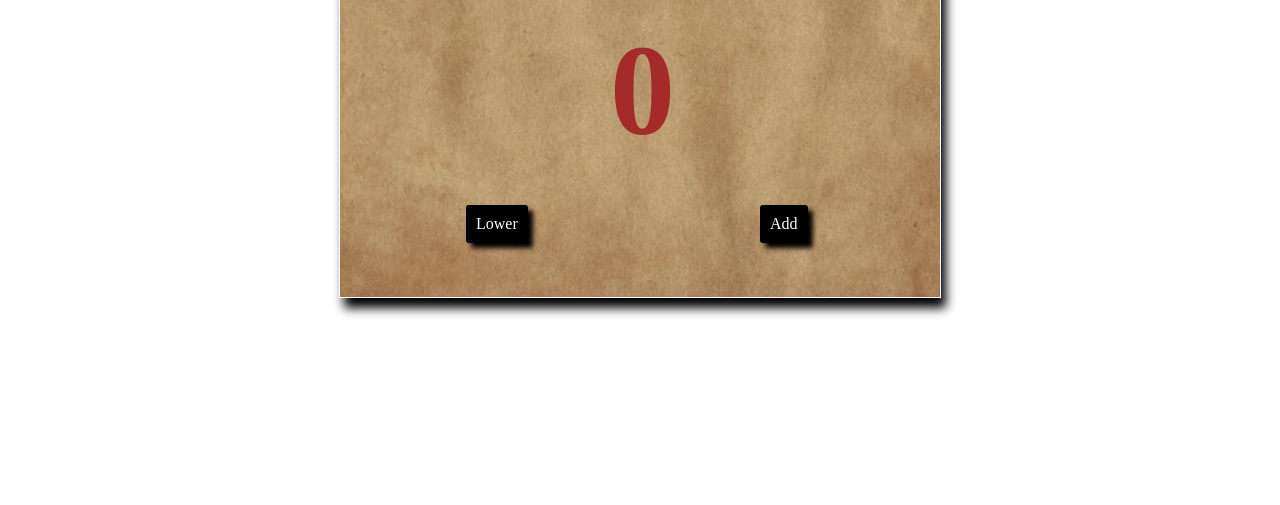
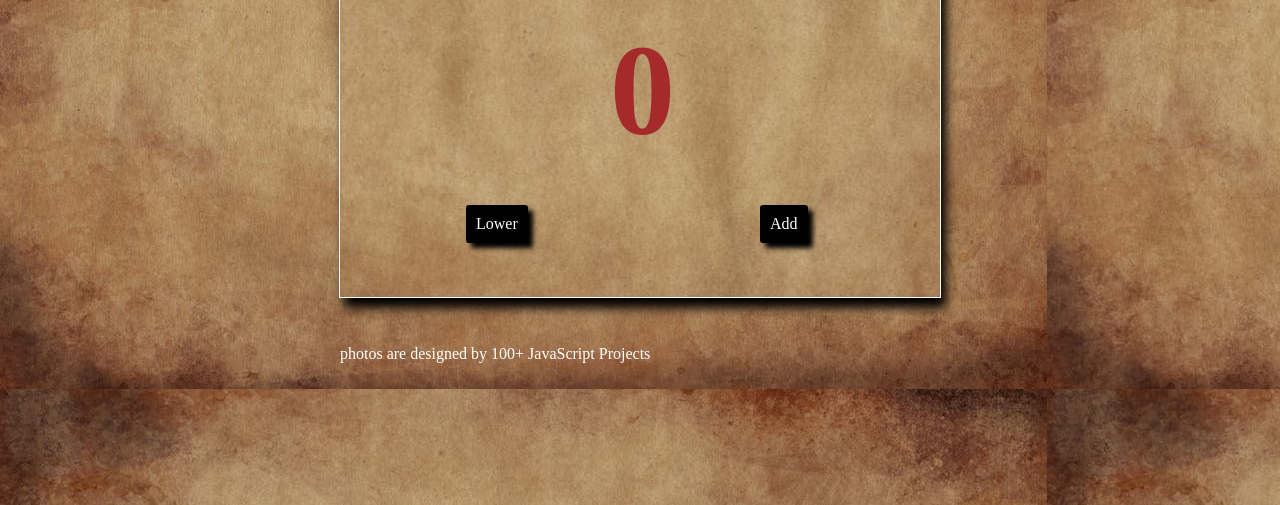
Before and after one commit to snowfishchocolate/ljs100..plusdecrease, a plain HTML site: page index.html in a window 1280 px wide. Shown: the part 311-816 px from the top of the page. Drawn offline with Linux system fonts and the light colour scheme.

Commit message:
Update index.html

```diff
--- a/index.html
+++ b/index.html
@@ -8,7 +8,7 @@
     <style>
         body{
             height: 100vh;
-            background-image: url();
+            background-image: url(./wood.jpeg);
             position: relative;
         }
         .container{
@@ -69,6 +69,10 @@
             margin:0 270px;
             font-weight: 900;
         }
+         footer{
+            color: white;
+            margin-top: 30%;
+        }
     </style>
 </head>
 <body>
@@ -77,8 +81,9 @@
         <div class="show"></div>
         <div class="left">Lower</div>
         <div class="right">Add</div>
+        <footer>photos are designed by 100+ JavaScript Projects</footer>
     </div>
-    <footer>photos are designed by 100+ JavaScript Projects</footer>
+
     <script>
         // document.querySelector('.left').classList.add(tabindex='0',hidefocus="true",onfocus='alert',onblur='alert');
         var count=0;
```
